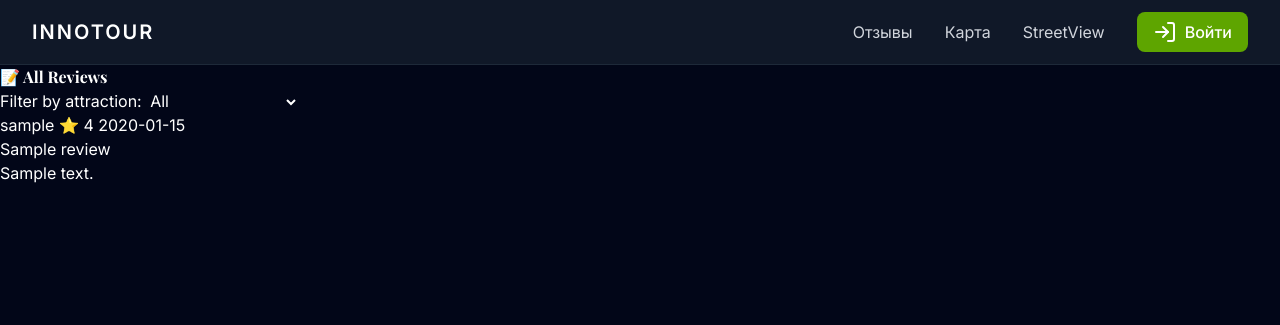
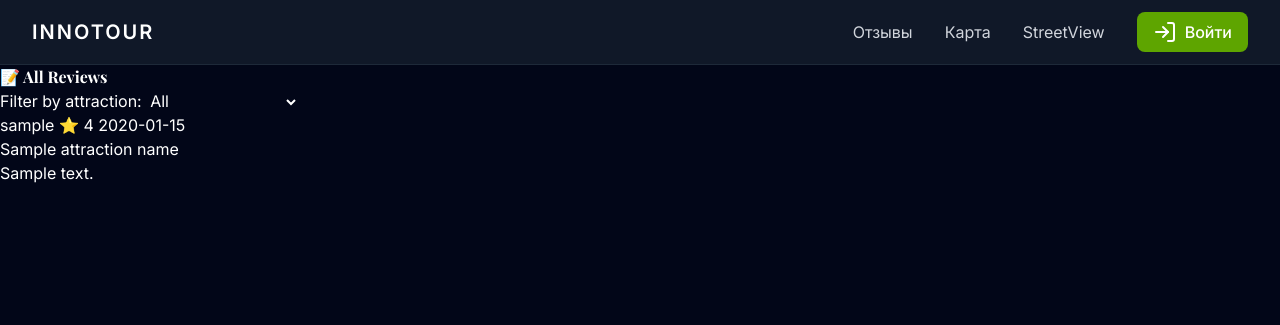
Before and after one commit to MitrichevGeorge/georges-part, a Flask app: template templates/reviews.html in a window 1280 px wide. Shown: the top 325 px of the page. Run offline with Flask 3, Linux system fonts and the light colour scheme; the template is opened without the code that fills it: most values are stand-ins (such as "Sample title", 1, 10 or a date in 2020).

Commit message:
try to fix

```diff
--- a/templates/reviews.html
+++ b/templates/reviews.html
@@ -26,7 +26,7 @@
                         <span class="review-date">{{ r.created_at[:10] }}</span>
                     </div>
                     <div class="review-attraction">
-                        <a href="{{ url_for('main.map_view') }}">{{ r.attraction_name }}</a>
+                        <a href="{{ url_for('main.map_view') }}">{{ r.attraction_name['name'] }}</a>
                         <!-- url_for('tour_guide', attraction_id=r.attraction_id) -->
                     </div>
                     <div class="review-text">{{ r.text or 'No comment' }}</div>
```
